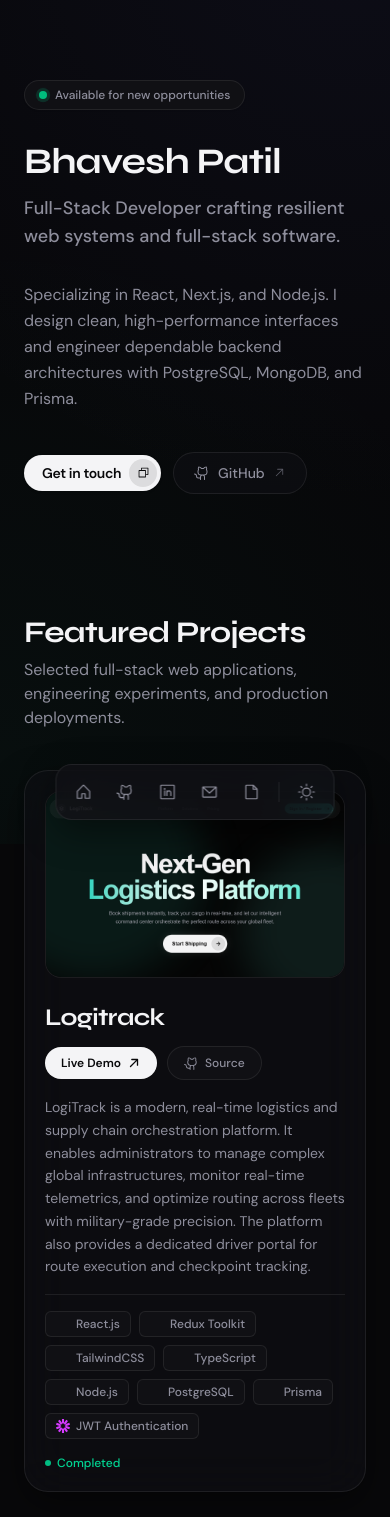
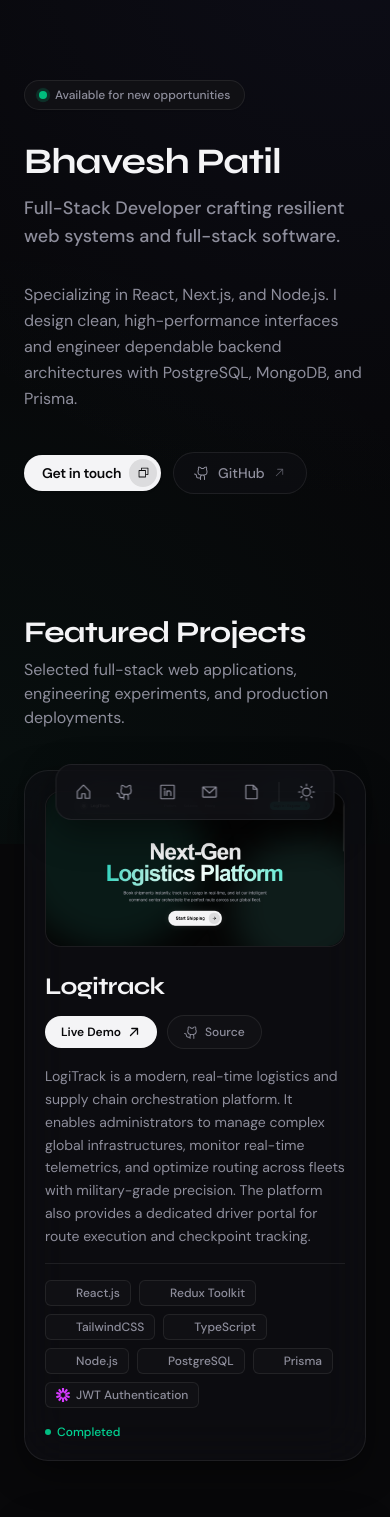
Before and after one commit to BhaveshP888/Portfolio, a Next.js app: page / in a window 390 px wide. Shown: the top 1517 px of the page. Built offline with nearby package versions, Linux system fonts and the light colour scheme; some icons are missing.

Commit message:
fix(projects): prevent screenshot cropping with responsive natural aspect ratio

```diff
--- a/components/Projects.tsx
+++ b/components/Projects.tsx
@@ -40,18 +40,18 @@ export default function Projects() {
             {"image" in project && project.image && (
               <div
                 suppressHydrationWarning
-                className="relative aspect-[16/10] sm:aspect-[16/9] w-full overflow-hidden rounded-2xl border border-border bg-black/20"
+                className="relative w-full overflow-hidden rounded-2xl border border-border bg-black/20"
               >
                 <Image
                   src={project.image}
                   alt={`${project.title} project preview screenshot`}
                   title={project.title}
-                  fill
+                  width={1896}
+                  height={988}
                   sizes="(max-width: 880px) 100vw, 840px"
-                  className="object-cover object-top transition-transform duration-700 ease-out group-hover:scale-[1.02]"
+                  className="w-full h-auto block rounded-2xl"
                   suppressHydrationWarning
                 />
-                <div className="absolute inset-0 bg-gradient-to-t from-black/30 via-transparent to-transparent opacity-0 group-hover:opacity-100 transition-opacity duration-300 pointer-events-none" />
               </div>
             )}
 
--- a/lib/data.ts
+++ b/lib/data.ts
@@ -10,7 +10,7 @@ export const siteData = {
 
   about: `I'm a full-stack developer who loves turning raw ideas into production-ready products using React.js and Node.js.
 I like bringing new and interesting ideas to life by building full-stack applications.
-I build apps with robust APIs using Node.js & Express.js and manage databases with PostgreSQL and MongoDB.
+I build apps with robust APIs using Node.js and manage databases with PostgreSQL and MongoDB.
 I care about writing easily readable and maintainable code and shipping products that solve real-world problems.`,
 
   skills: {
@@ -56,7 +56,7 @@ I care about writing easily readable and maintainable code and shipping products
       tech: ["React 19", "TypeScript", "Fastify", "SQLite", "Docker", "Bun"],
       liveUrl: "",
       githubUrl: "https://github.com/BhaveshP888/Tessera",
-      image: "",
+      image: "/tessera_hero.png",
       status: "Completed",
     },
     {
```
